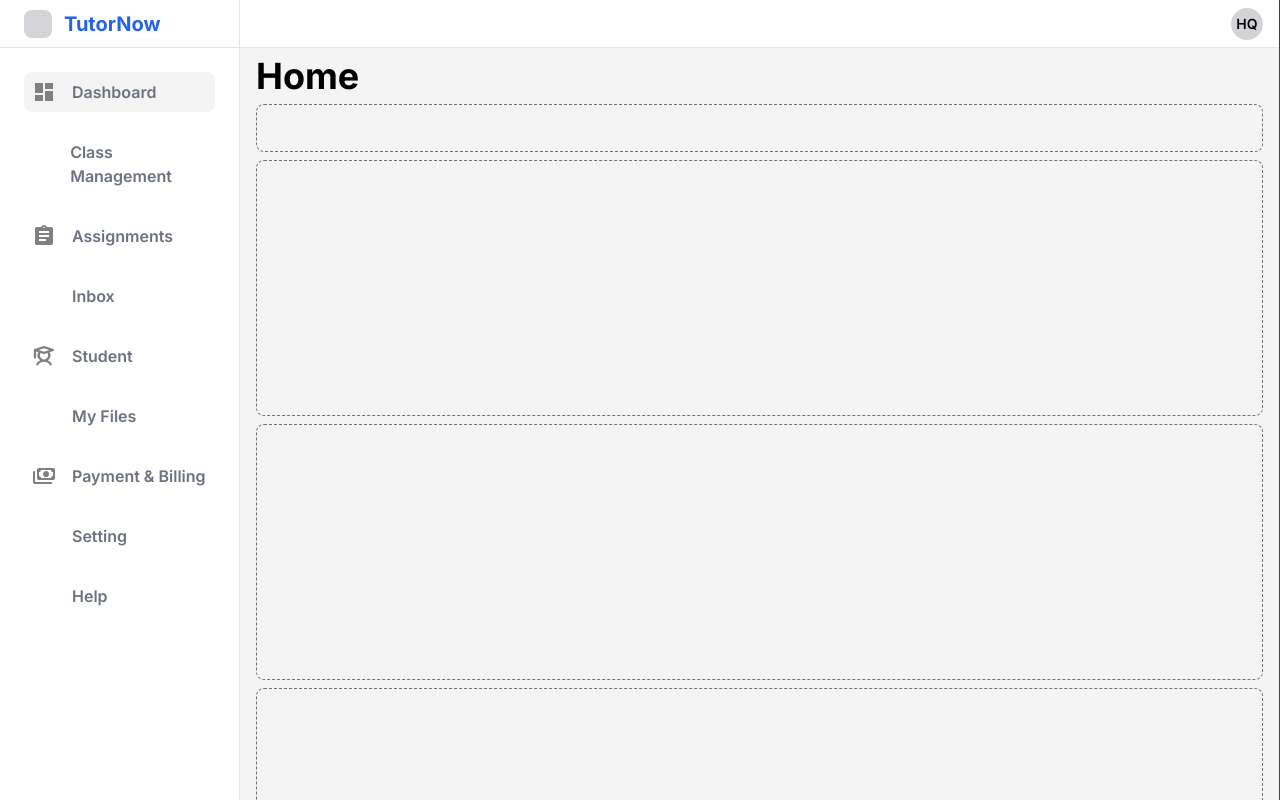
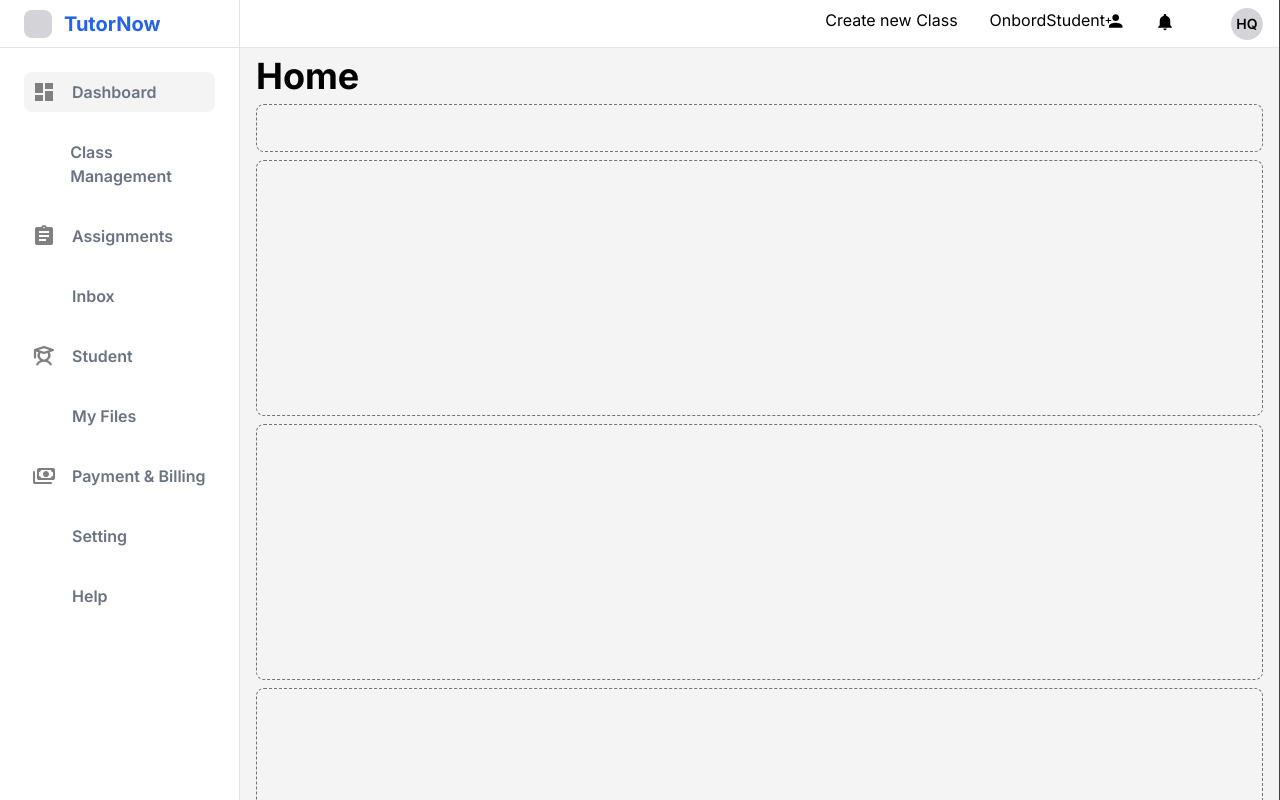
Before and after one commit to SiddhantXelp/Tuto-FE, a Next.js app: page / in a window 1280 px wide. Shown: the top 800 px of the page. Built offline with nearby package versions, Linux system fonts and the light colour scheme; some icons are missing.

Commit message:
heder changes

```diff
--- a/package.json
+++ b/package.json
@@ -19,6 +19,7 @@
     "next": "^14.2.5",
     "react": "^18",
     "react-dom": "^18",
+    "react-icons": "^5.2.1",
     "tailwind-merge": "^1.14.0"
   },
   "devDependencies": {
--- a/src/components/header.tsx
+++ b/src/components/header.tsx
@@ -7,6 +7,7 @@ import { useSelectedLayoutSegment } from 'next/navigation';
 
 import useScroll from '@/hooks/use-scroll';
 import { cn } from '@/lib/utils';
+import { IoMdNotifications ,IoMdPersonAdd,} from "react-icons/io";
 
 const Header = () => {
   const scrolled = useScroll(5);
@@ -33,9 +34,27 @@ const Header = () => {
           </Link>
         </div>
 
-        <div className="hidden md:block">
+
+        <div className="hidden md:block " >
+          <div className='flex flex-row gap-14' >
+        <div className='flex flex-row  gap-8  alignitem-center ' >
+          <div>
+            <span>Create new Class</span>
+          </div>
+          <div className='flex flex-row  justify-center content-center' >
+            <p>OnbordStudent </p>
+            <p className='mt-1'>
+            <IoMdPersonAdd  size={"18px"}/>
+            </p>
+          </div>
+          <div className='mt-1'>
+            <IoMdNotifications size={"20px"}/>
+          </div>
+
+        </div>
           <div className="h-8 w-8 rounded-full bg-zinc-300 flex items-center justify-center text-center">
             <span className="font-semibold text-sm">HQ</span>
+          </div>
           </div>
         </div>
       </div>
```
Also changed, not shown: 1 other file (tests, documents, lock files or other folders).
